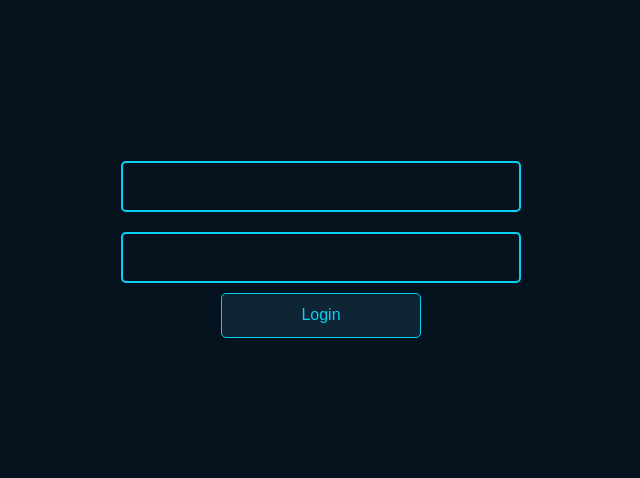
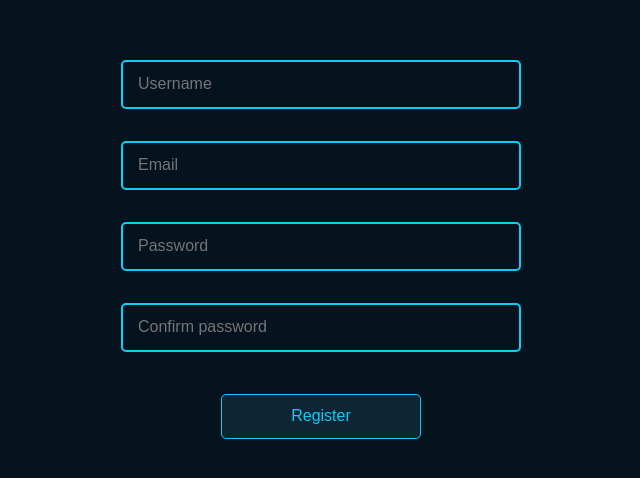
Before and after one commit to typeWolffo/Kebapp, a React (Create React App) app: page /register in a window 1280 px wide. Shown: the part 156-634 px from the top of the page, without its empty margins (319-959 px from the left). Built offline with nearby package versions, Linux system fonts and the light colour scheme.

Commit message:
Add register validation

```diff
--- a/package.json
+++ b/package.json
@@ -3,6 +3,7 @@
   "version": "0.1.0",
   "private": true,
   "dependencies": {
+    "@hookform/resolvers": "^2.8.8",
     "@testing-library/jest-dom": "^5.14.1",
     "@testing-library/react": "^12.0.0",
     "@testing-library/user-event": "^13.2.1",
@@ -16,7 +17,8 @@
     "react-router-dom": "6",
     "react-scripts": "5.0.0",
     "styled-components": "5.3.3",
-    "web-vitals": "^2.1.0"
+    "web-vitals": "^2.1.0",
+    "yup": "0.32.11"
   },
   "scripts": {
     "start": "react-scripts start",
--- a/src/App.jsx
+++ b/src/App.jsx
@@ -1,12 +1,29 @@
+import { BrowserRouter, Routes, Route } from "react-router-dom";
 import Login from "./pages/Login/Login";
 import { useAppState } from "./contexts/KebappContext";
 import AuthContext from "./contexts/AuthContext";
 import Home from "./pages/Home/Home";
+import Register from "./pages/Register/Register";
 
 function App() {
   const { isAuth } = useAppState();
-
-  return <AuthContext>{isAuth ? <Home /> : <Login />}</AuthContext>;
+  console.log(isAuth);
+  return (
+    <AuthContext>
+      <BrowserRouter>
+        {isAuth ? (
+          <Routes>
+            <Route path="/" element={<Home />} />
+          </Routes>
+        ) : (
+          <Routes>
+            <Route path="/" element={<Login />} />
+            <Route path="register" element={<Register />} />
+          </Routes>
+        )}
+      </BrowserRouter>
+    </AuthContext>
+  );
 }
 
 export default App;
--- a/src/contexts/KebappContext.jsx
+++ b/src/contexts/KebappContext.jsx
@@ -13,6 +13,7 @@ export default function KebappContext(props) {
   const theme = {
     accentColor: "#07CFF6",
     backgroundColor: "#04131E",
+    errorColor: "#FF3636",
     fontColor: "#07CFF6",
     primaryColor: "#0D2534",
   };
--- a/src/pages/Login/Login.jsx
+++ b/src/pages/Login/Login.jsx
@@ -1,10 +1,12 @@
 import { useForm } from "react-hook-form";
 import styled from "styled-components";
+import { Link, useNavigate } from "react-router-dom";
 import { useAppState } from "../../contexts/KebappContext";
 import { useApi } from "../../contexts/AuthContext";
 
 const StyledFormWrapper = styled.div`
   display: flex;
+  flex-direction: column;
   width: 100vw;
   height: 100vh;
   justify-content: center;
@@ -43,6 +45,7 @@ function Login() {
   const { setIsAuth } = useAppState();
   const { register, handleSubmit } = useForm();
   const api = useApi();
+  const navigate = useNavigate();
 
   const onSubmit = (data) => {
     api.loginUser(data).then((response) => {
@@ -58,6 +61,9 @@ function Login() {
         <input type="password" {...register("password", { required: "Field password is required" })} />
         <button type="submit">Login</button>
       </StyledForm>
+      <button type="button" onClick={() => navigate("/register")}>
+        Register
+      </button>
     </StyledFormWrapper>
   );
 }
--- a/src/pages/Register/Register.jsx
+++ b/src/pages/Register/Register.jsx
@@ -0,0 +1,91 @@
+import { useForm } from "react-hook-form";
+import styled from "styled-components";
+import * as Yup from "yup";
+import { yupResolver } from "@hookform/resolvers/yup";
+import { useNavigate } from "react-router-dom";
+import { useApi } from "../../contexts/AuthContext";
+
+const StyledFormWrapper = styled.div`
+  display: flex;
+  width: 100vw;
+  height: 100vh;
+  justify-content: center;
+  align-items: center;
+`;
+
+const StyledForm = styled.form`
+  display: flex;
+  flex-direction: column;
+  max-width: 400px;
+  width: 80%;
+
+  p {
+    color: ${({ theme }) => theme.errorColor};
+    height: 12px;
+    font-size: 10px;
+  }
+
+  input {
+    height: 45px;
+    margin: 10px 0;
+    border-radius: 5px;
+    border-color: ${({ theme }) => theme.accentColor};
+    background-color: transparent;
+    color: ${({ theme }) => theme.fontColor};
+    outline: none;
+    border-style: solid;
+    padding: 0 15px;
+  }
+
+  button {
+    background-color: ${({ theme }) => theme.primaryColor};
+    border: 1px solid ${({ theme }) => theme.accentColor};
+    border-radius: 5px;
+    color: ${({ theme }) => theme.fontColor};
+    width: 200px;
+    height: 45px;
+    align-self: center;
+    margin-top: 20px;
+  }
+`;
+
+function Register() {
+  const api = useApi();
+  const navigate = useNavigate();
+  const validationSchema = Yup.object().shape({
+    email: Yup.string().required("Email is required").email("Email is invalid"),
+    name: Yup.string().required("Username is required"),
+    password: Yup.string().min(6, "Password must be at least 6 characters").required("Password is required"),
+    password_confirmation: Yup.string()
+      .oneOf([Yup.ref("password"), null], "Passwords must match")
+      .required("Confirm Password is required"),
+  });
+  const formOptions = { resolver: yupResolver(validationSchema) };
+
+  const { register, handleSubmit, formState } = useForm(formOptions);
+  const { errors } = formState;
+
+  const onSubmit = (data) => {
+    api.registerUser(data);
+    navigate("/");
+  };
+
+  return (
+    <StyledFormWrapper>
+      <StyledForm onSubmit={handleSubmit(onSubmit)}>
+        <input type="text" placeholder="Username" {...register("name")} />
+        <p>{errors.name?.message}</p>
+        <input type="text" placeholder="Email" {...register("email")} />
+        <p>{errors.email?.message}</p>
+        <input type="password" placeholder="Password" {...register("password")} />
+        <p>{errors.password?.message}</p>
+
+        <input type="password" placeholder="Confirm password" {...register("password_confirmation")} />
+        <p>{errors.password_confirmation?.message}</p>
+
+        <button type="submit">Register</button>
+      </StyledForm>
+    </StyledFormWrapper>
+  );
+}
+export default Register;
--- a/src/services/api.js
+++ b/src/services/api.js
@@ -45,6 +45,10 @@ class Api {
     return this.instance.post("/auth/login", userCredentials);
   };
 
+  registerUser = (userCredentials) => {
+    return this.instance.post("/auth/register", userCredentials);
+  };
+
   get(path, callback) {
     return this.instance.get(path).then((response) => callback(response.status, response.data));
   }
```
Also changed, not shown: 1 other file (tests, documents, lock files or other folders).
